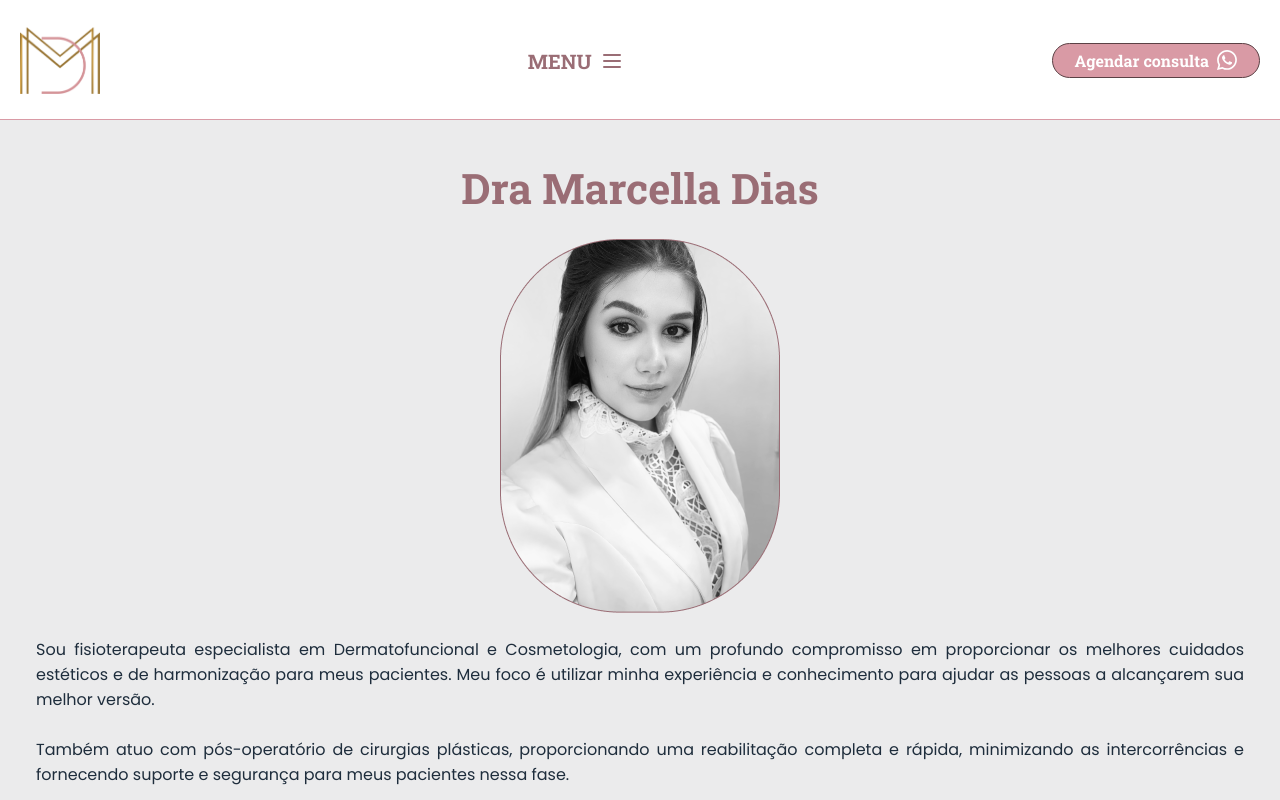
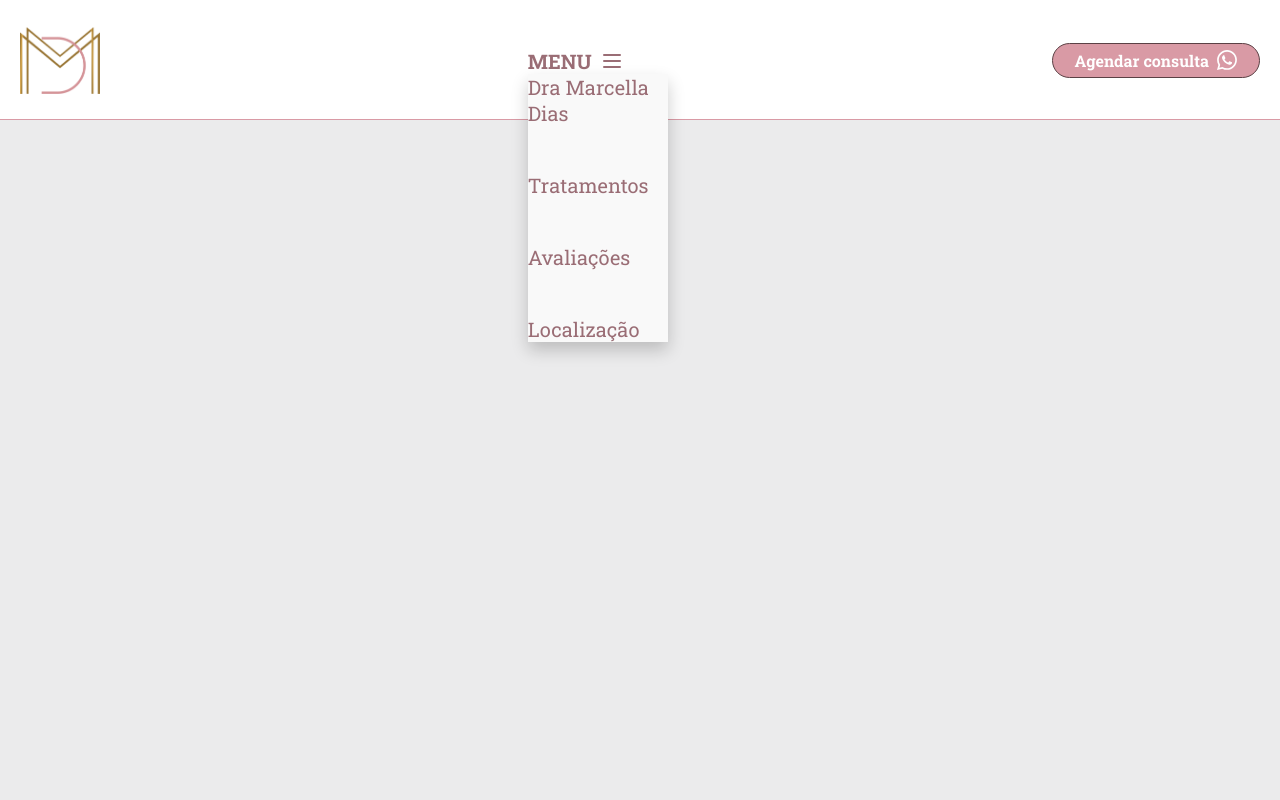
Before and after one commit to devoctaviooliveira/SiteClinica, a React (Vite) app: page / in a window 1280 px wide. Both pictures are taken after a click on the button "MENU". Shown: the top 800 px of the page. Built offline with nearby package versions, Linux system fonts and the light colour scheme.

Commit message:
startingLogic

```diff
--- a/src/components/Header/index.jsx
+++ b/src/components/Header/index.jsx
@@ -2,26 +2,45 @@ import { Menu } from 'lucide-react';
 import logoHeader from '../../assets/logoHeader.png'
 import whatsappHeader from '../../assets/whatsappHeader.svg'
 import { ContactButton } from '../ContactButton/index.jsx'
+import { useState } from 'react';
 
-import { Container, HomeButton, MenuButton, WhatsAppButton, Links, Link } from "./styles";
+
+import { Container, HomeButton, MenuButton, WhatsAppButton, Links, Link, DropDownMenu } from "./styles";
 
 export function Header() {
+  const [openMenu, setOpenMenu] = useState(false)
+
   return (
     <Container>
       <HomeButton>
         <img src={logoHeader} alt="Logotipo que está no cabeçalho da página" />
       </HomeButton>
 
-      <MenuButton>
-        MENU
-        <Menu />
-      </MenuButton>
+      <DropDownMenu>
+        <MenuButton onClick={() => setOpenMenu(!openMenu)}>
+          MENU
+          <Menu />
+        </MenuButton>
 
-      <Links>
-        <Link>Dra Marcella Dias</Link>
-        <Link>Tratamentos</Link>
-        <Link>Avaliações</Link>
-        <Link>Localização</Link>
+        {openMenu && (
+          <Links>
+            <ul>
+              <li><Link className='mobileLink' href=''>Dra Marcella Dias</Link></li>
+              <li><Link className='mobileLink' href=''>Tratamentos</Link></li>
+              <li><Link className='mobileLink' href=''>Avaliações</Link></li>
+              <li><Link className='mobileLink' href=''>Localização</Link></li>
+            </ul>
+          </Links>
+        )}
+      </DropDownMenu>
+
+      <Links className='desktopLinks'>
+        <ul>
+          <li><Link className='desktopLink' href=''>Dra Marcella Dias</Link></li>
+          <li><Link className='desktopLink' href=''>Tratamentos</Link></li>
+          <li><Link className='desktopLink' href=''>Avaliações</Link></li>
+          <li><Link className='desktopLink' href=''>Localização</Link></li>
+        </ul>
       </Links>
 
       <WhatsAppButton className='MobileButton'>
--- a/src/components/Header/styles.js
+++ b/src/components/Header/styles.js
@@ -13,6 +13,12 @@ export const Container = styled.div`
   z-index: 2;
   width: 100%;
 
+
+  .desktopLinks {
+    @media (max-width: 1439px) {
+      display: none;
+    }
+  }
 
   > .ContactButton {
     display: none;
@@ -60,6 +66,7 @@ export const MenuButton = styled.button`
   gap: .8rem;
   align-items: center;
 
+
   @media (min-width: 1440px) {
     display: none;
   }
@@ -70,19 +77,41 @@ export const WhatsAppButton = styled.button`
   height: 3.2rem;
 `
 
-export const Links = styled.div`
-  display: flex;
-  gap: 4.6rem;
+export const Links = styled.nav`
 
-  @media (max-width: 1439px) {
-    display: none;
+  > ul {
+    display: flex;
+    gap: 4.6rem;
+    list-style-type: none;
+
+    @media (max-width: 1440px) {
+      flex-direction: column;
+      position: absolute;
+      background-color: #f9f9f9;
+      min-width: 140px;
+      box-shadow: 0px 8px 16px 0px rgba(0,0,0,0.2);
+      z-index: 1;
+    }
   }
 `
 
-export const Link = styled.button`
+export const Link = styled.a`
   color: ${({ theme }) => theme.COLORS.DETAILS_700};
   font-family: "Roboto Slab";
   font-size: 2rem;
   font-style: normal;
-  font-weight: 700;
+
+  @media (min-width: 1439px) {
+    color: ${({ theme }) => theme.COLORS.DETAILS_700};
+    font-family: "Roboto Slab";
+    font-size: 2rem;
+    font-style: normal;
+    font-weight: 700;
+  }
 `
+
+export const DropDownMenu = styled.div`
+  position: relative;
+  display: inline-block;
+
+`
--- a/src/main.jsx
+++ b/src/main.jsx
@@ -13,7 +13,7 @@ ReactDOM.createRoot(document.getElementById('root')).render(
   <React.StrictMode>
     <ThemeProvider theme={theme}>
       <GlobalStyles />
-      <About />
+      <Header />
     </ThemeProvider>
   </React.StrictMode>
 )
--- /dev/null
+++ b/src/pages/Homepage/styles.js
@@ -0,0 +1,5 @@
+import styled from 'styled-components'
+
+export const Container = styled.div`
+
+`
```
Also changed, not shown: src/pages/Homepage/index.jsx (added, +10 -0 lines).
